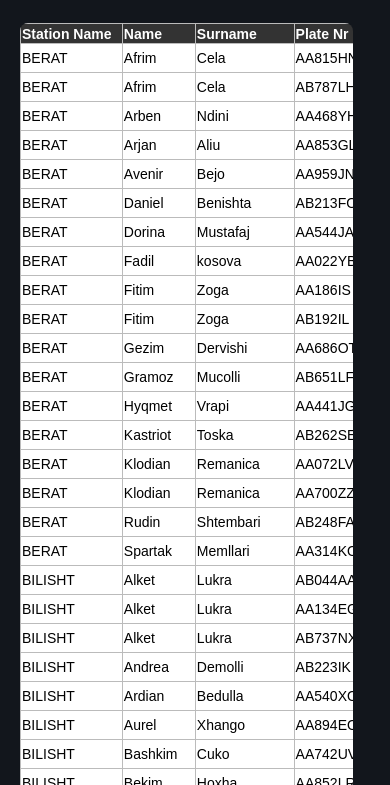
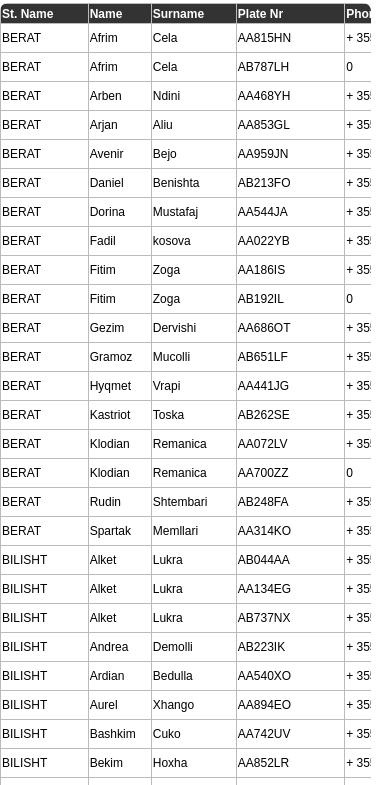
Before and after one commit to armandmamani/B-Premium-clients, a plain HTML site: page index.html in a window 390 px wide. Shown: the part 112-897 px from the top of the page. Drawn offline with Linux system fonts and the light colour scheme.

Commit message:
fit in screen

```diff
--- a/index.html
+++ b/index.html
@@ -7,28 +7,12 @@
     <style>
         /* [Same responsive CSS as before] */
         * {
-            max-width: 600px;
+            max-width: 520px;
             box-sizing: border-box;
             margin: 0;
             padding: 0;
             font-family: Arial, sans-serif;
         }
-
-        @media only screen and (max-width: 600px) {
-            body {
-                background-color: #12161C;
-                padding: 20px;
-                max-height: 1400px;
-            }
-        }
-
-        @media (prefers-color-scheme: dark) {
-
-            img, button, div, section {
-                filter: none !important;
-            }
-        }
-
         h2, h3 {
             text-align: center;
             color: orangered;
@@ -88,7 +72,9 @@
             background-color: white;
             border-radius: 8px;
         }
-
+        #clientsTable {
+            width: 100%;
+        }
         table {
             width: 100%;
             border-collapse: collapse;
@@ -100,10 +86,11 @@
         }
 
         th, td {
+            width:max-content;
             border: 1px solid #bbb;
             padding: 1px;
             text-align: left;
-            font-size: 14px;
+            font-size: 12px;
             max-height: 20px;
         }
 
@@ -137,7 +124,7 @@
         <table id="clientsTable">
             <thead>
                 <tr>
-                    <th>Station Name</th>
+                    <th>St. Name</th>
                     <th>Name</th>
                     <th>Surname</th>
                     <th>Plate Nr</th>
@@ -153,7 +140,7 @@
 
     <div id="form-container">
         <h3 id="formTitle">Add / Edit Client</h3>
-        <input type="text" id="station" placeholder="Station Name" />
+        <input type="text" id="station" placeholder="St Name" />
         <input type="text" id="name" placeholder="Name" />
         <input type="text" id="surname" placeholder="Surname" />
         <input type="text" id="plate" placeholder="Plate Number" />
```
